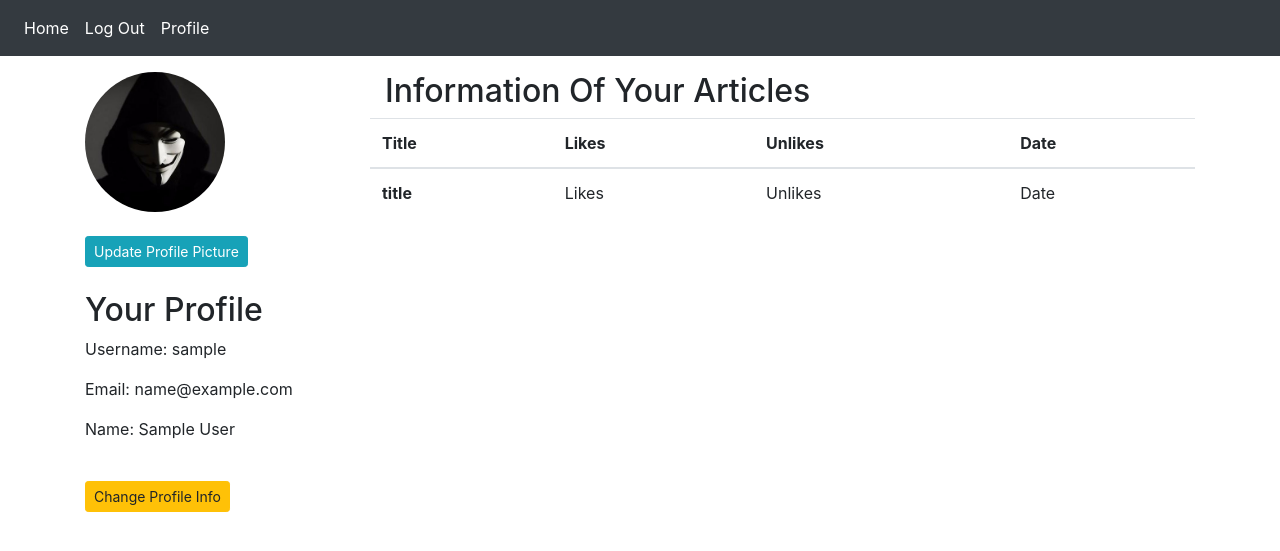
After one commit to fikocavit/django-blog, a Django app: page /account/profile/ in a window 1280 px wide. The commit adds this page. Shown: the top 551 px of the page. Run offline with Django 3.2, Linux system fonts and the light colour scheme; the visitor is signed in with stand-in values (Sample User, id 1); some libraries are stand-ins or nearby versions.

Commit message:
created signup login profile

```diff
--- a/App_login/urls.py
+++ b/App_login/urls.py
@@ -7,4 +7,8 @@ urlpatterns = [
    path('signup/',views.sign_up,name='signup'),
    path('login/',views.login_user,name='login'),
    path('logout/',views.logout_user,name='logout'),
+   path('profile/',views.user_profile,name='profile'),
+   path('change-profile/',views.user_change,name='change_profile'),
+   path('password/',views.change_password,name='password'),
+   path('change-pic/',views.change_pic,name='change-pic'),
 ]
--- a/App_login/views.py
+++ b/App_login/views.py
@@ -1,21 +1,22 @@
 from django.shortcuts import render
-from django.contrib.auth.forms import UserCreationForm,AuthenticationForm
+from django.contrib.auth.forms import UserCreationForm,AuthenticationForm, UserChangeForm, PasswordChangeForm
 from django.contrib.auth import authenticate, login , logout
 from django.shortcuts import HttpResponseRedirect
 from django.urls import reverse
 from django.contrib.auth.decorators import login_required
+from App_login.forms import SignUpForm,ProfileChangeForm,PictureChangeForm
+
 # Create your views here.
 
 
 def sign_up(request):
-    form=UserCreationForm()
+    form=SignUpForm()
     registered=False
     if request.method=="POST":
-        form=UserCreationForm(data=request.POST)
+        form=SignUpForm(data=request.POST)
         if form.is_valid():
             form.save()
             registered=True
-
     return render(request, 'App_login/signup.html',context={
         'form': form,
         'registered' : registered
@@ -41,3 +42,50 @@ def login_user(request):
 def logout_user(request):
     logout(request)
     return HttpResponseRedirect(reverse('App_login:login'))
+
+
+@login_required
+def user_profile(request):
+    return render(request, 'App_login/profile.html',context={})
+
+
+@login_required
+def user_change(request):
+    current_user=request.user
+    form=ProfileChangeForm(instance=current_user)
+    if request.method=="POST":
+        form=ProfileChangeForm(request.POST, instance=current_user)
+        if form.is_valid():
+            form.save()
+            form=ProfileChangeForm(instance=current_user)
+            return HttpResponseRedirect(reverse('App_login:profile'))
+
+    return render(request, 'App_login/change_profile.html',context={
+        'form': form
+    })
+
+@login_required
+def change_password(request):
+    current_user=request.user
+    form=PasswordChangeForm(current_user)
+    changed=False
+    if request.method=="POST":
+        form=PasswordChangeForm(current_user,data=request.POST)
+        if form.is_valid():
+            form.save()
+            changed=True
+            form=PasswordChangeForm(current_user)
+
+    return render(request, 'App_login/password.html',context={
+        'form': form,
+        'changed': changed
+    })
+
+@login_required
+def change_pic(request):
+    form=PictureChangeForm()
+    if request.method=="POST":
+        form=PictureChangeForm(request.user)
+    return render(request, 'App_login/change-pic.html',context={
+        'form' : form
+    })
--- a/config/urls.py
+++ b/config/urls.py
@@ -2,9 +2,11 @@
 from django.contrib import admin
 from django.urls import path,include
 from . import views
+from django.conf.urls.static import static
+from django.conf import settings
 urlpatterns = [
     path('admin/', admin.site.urls),
     path('account/', include('App_login.urls')),
     path('blog/', include('App_Blog.urls')),
     path('',views.index,name='index'),
-]
+]+static(settings.MEDIA_URL,document_root=settings.MEDIA_ROOT)
--- /dev/null
+++ b/templates/App_login/profile.html
@@ -0,0 +1,91 @@
+{% extends 'base.html' %}
+{% load static %}
+{% block title %}
+  Profile Page
+{% endblock %}
+
+
+{% block content %}
+
+
+{% if user.user_profile.profile_pic %}
+  <div class='row'>
+    <div class='col-sm-3'>
+      <img src="{{ user.user_profile.profile_pics }}" class='rounded-circle' width='140px'>
+      <br>
+      <br>
+      <a href="{% url 'App_login:change-pic'%}" class='btn btn-info btn-sm'> Update Profile Picture </a>
+      <br>
+      <br>
+        <h2>Your Profile</h2>
+      <p>Username: {{ user.username }}</p>
+      <p>Email: {{ user.email }}</p>
+      <p>Name: {{ user.first_name }} {{ user.last_name }}</p>
+      <br>
+      <a class='btn btn-warning btn-sm' href="{% url 'App_login:change_profile'%}">Change Profile Info</a>
+    </div>
+    <div class='col-sm-9'>
+      <h2 class='container'>Information Of Your Articles</h2>
+      <table class="table table-hover">
+        <thead>
+          <tr>
+            <th scope="col">Title</th>
+            <th scope="col">Likes</th>
+            <th scope="col">Unlikes</th>
+            <th scope="col">Date</th>
+          </tr>
+        </thead>
+        <tbody>
+          <tr>
+            <th scope="row">title</th>
+            <td>Likes</td>
+            <td>Unlikes</td>
+            <td>Date</td>
+          </tr>
+        </tbody>
+      </table>
+    </div>
+  </div>
+{% else %}
+
+  <div class='row'>
+    <div class='col-sm-3'>
+      <img src="{% static 'img/anonim.jpg' %}" class='rounded-circle' width='140px'>
+      <br>
+      <br>
+      <a href="{% url 'App_login:change-pic'%}" class='btn btn-info btn-sm'> Update Profile Picture</a>
+      <br>
+      <br>
+        <h2>Your Profile</h2>
+      <p>Username: {{ user.username }}</p>
+      <p>Email: {{ user.email }}</p>
+      <p>Name: {{ user.first_name }} {{ user.last_name }}</p>
+      <br>
+      <a class='btn btn-warning btn-sm' href="{% url 'App_login:change_profile'%}">Change Profile Info</a>
+    </div>
+    <div class='col-sm-9'>
+      <h2 class='container'>Information Of Your Articles</h2>
+      <table class="table table-hover">
+        <thead>
+          <tr>
+            <th scope="col">Title</th>
+            <th scope="col">Likes</th>
+            <th scope="col">Unlikes</th>
+            <th scope="col">Date</th>
+          </tr>
+        </thead>
+        <tbody>
+          <tr>
+            <th scope="row">title</th>
+            <td>Likes</td>
+            <td>Unlikes</td>
+            <td>Date</td>
+          </tr>
+        </tbody>
+      </table>
+    </div>
+  </div>
+
+{% endif %}
+
+{% endblock %}
--- a/templates/base.html
+++ b/templates/base.html
@@ -20,6 +20,9 @@
           {% if user.is_authenticated %}
             <li class='nav-item active'>
               <a class='nav-link' href="{% url 'App_login:logout' %}">Log Out</a>
+            </li>
+            <li class='nav-item active'>
+              <a class='nav-link' href="{% url 'App_login:profile' %}">Profile</a>
             </li>
           {% else %}
             <li class='nav-item active'>
```
Also changed, not shown: App_login/forms.py (added, +21 -0 lines), config/settings.py (+4 -4 lines), templates/App_login/change-pic.html (added, +15 -0 lines), templates/App_login/change_profile.html (added, +15 -0 lines), templates/App_login/password.html (added, +21 -0 lines), media/blog_images/team-1.jpg (deleted), media/profile_pics/team-1.jpg (deleted), static/img/anonim.jpg (added).
